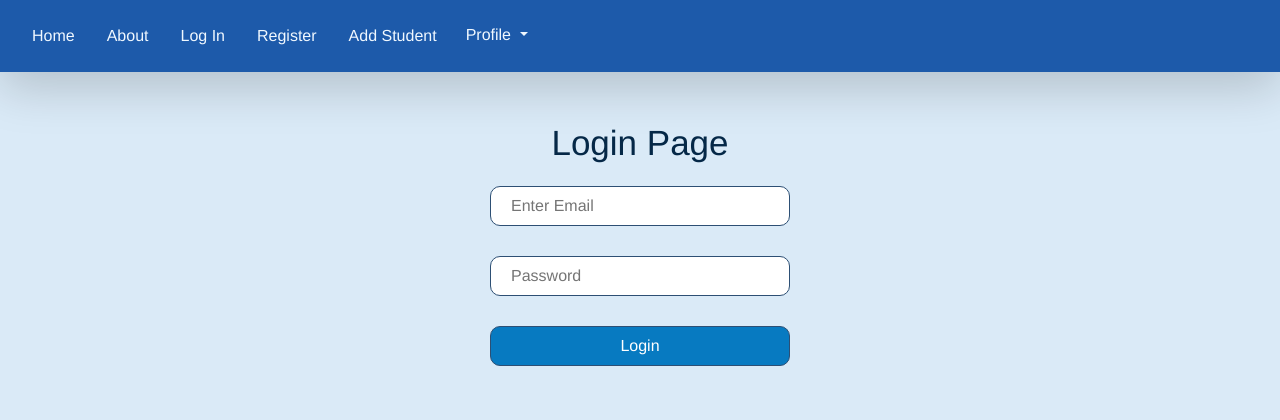
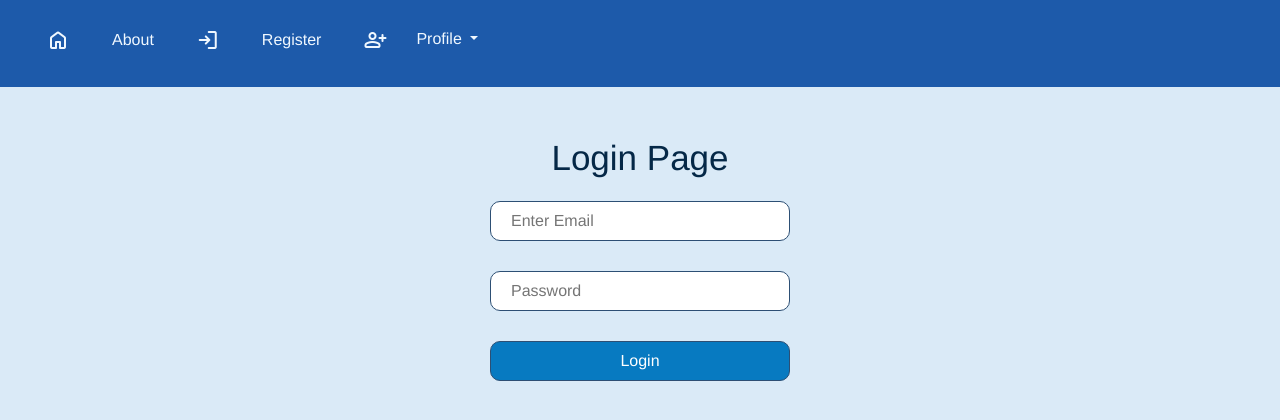
Before and after one commit to TaniaArafin/laravel-vue2, a Vue app in the folder vue2/: page /login in a window 1280 px wide. Shown: the top 420 px of the page. Built offline with nearby package versions, Linux system fonts and the light colour scheme; what @meforma/vue-toaster would draw is missing.

Commit message:
icon added

```diff
--- a/vue2/public/index.html
+++ b/vue2/public/index.html
@@ -6,6 +6,7 @@
     <meta name="viewport" content="width=device-width,initial-scale=1.0">
     <link rel="icon" href="<%= BASE_URL %>favicon.ico">
     <link rel="stylesheet" href="https://cdn.jsdelivr.net/npm/bootstrap@4.3.1/dist/css/bootstrap.min.css" integrity="sha384-ggOyR0iXCbMQv3Xipma34MD+dH/1fQ784/j6cY/iJTQUOhcWr7x9JvoRxT2MZw1T" crossorigin="anonymous">
+    <link rel="stylesheet" href="https://fonts.googleapis.com/css2?family=Material+Symbols+Rounded:opsz,wght,FILL,GRAD@48,400,0,0" />
 
 
     <title><%= htmlWebpackPlugin.options.title %></title>
--- a/vue2/src/App.vue
+++ b/vue2/src/App.vue
@@ -1,12 +1,18 @@
 <template>
 <div class="rong">
 
-<div class="nav nav-pills shadow-lg p-3 ">
-  <router-link to="/" class="nav-item nav-link">Home</router-link>
+<div class="nav nav-pills">
+  <router-link to="/" class="nav-item nav-link">
+       <span class="material-symbols-rounded" data-toggle="tooltip" data-placement="bottom" title="Home">home</span>
+  </router-link>
   <router-link to="/about" class="nav-item nav-link" >About</router-link>
-  <router-link to="/login" class="nav-item nav-link" >Log In</router-link>
+  <router-link to="/login" class="nav-item nav-link" >
+       <span class="material-symbols-rounded" data-toggle="tooltip" data-placement="bottom" title="login">login</span>
+  </router-link>
   <router-link to="/register" class="nav-item nav-link" >Register</router-link>
-  <router-link to="/addstudent" class="nav-item nav-link" >Add Student</router-link>
+  <router-link to="/addstudent" class="nav-item nav-link" >
+      <span class="material-symbols-rounded" data-toggle="tooltip" data-placement="bottom" title="Add Student">person_add</span>
+  </router-link>
    <div class="dropdown">
   <button class="btn dropdown-toggle" type="button" id="dropdownMenuButton1" data-bs-toggle="dropdown" aria-expanded="false">
     Profile
@@ -15,11 +21,6 @@
     <li><a class="dropdown-item" href="#"><button type="button" class="btn btn-red" @click.prevent="logout">Log Out</button></a></li>
   </ul>
 </div>
-
-
-
-  <!-- <router-link to="/profile" class="nav-item nav-link">Profile</router-link> -->
-
 </div>
 
 <router-view/>
@@ -43,10 +44,6 @@ async function logout(){
   else{
     alert("hhhhh");
   }
-
-
-
-
 }
 </script>
 
@@ -70,13 +67,12 @@ nav a {
 .nav{
   padding:20px;
   background-color: #1d5aaa;
-
-
 }
 .nav-item{
-  color:aliceblue
+  color:aliceblue;
+  margin-left:10px;
 }
-.nav-item:hover{
+.nav-item:hover {
   color:rgb(198, 207, 214)
 }
 #dropdownMenuButton1{
--- a/vue2/src/components/AddStudent.vue
+++ b/vue2/src/components/AddStudent.vue
@@ -33,8 +33,12 @@
         <td>{{i.phone}}</td>
         <td>
             <th>
-            <button type="button" class="btn btn-warning btn1" @click="edit(i)">Edit</button>
-            <button type="button" class="btn btn-danger" @click="remove(i.id)">Delete</button>
+            <button type="button" class="btn btn-warning btn1" @click="edit(i)">
+              <span class="material-symbols-rounded">edit</span>
+            </button>
+            <button type="button" class="btn btn-danger" @click="remove(i.id)">
+              <span class="material-symbols-rounded">delete</span>
+            </button>
             </th>
         </td>
         </tr>
```
